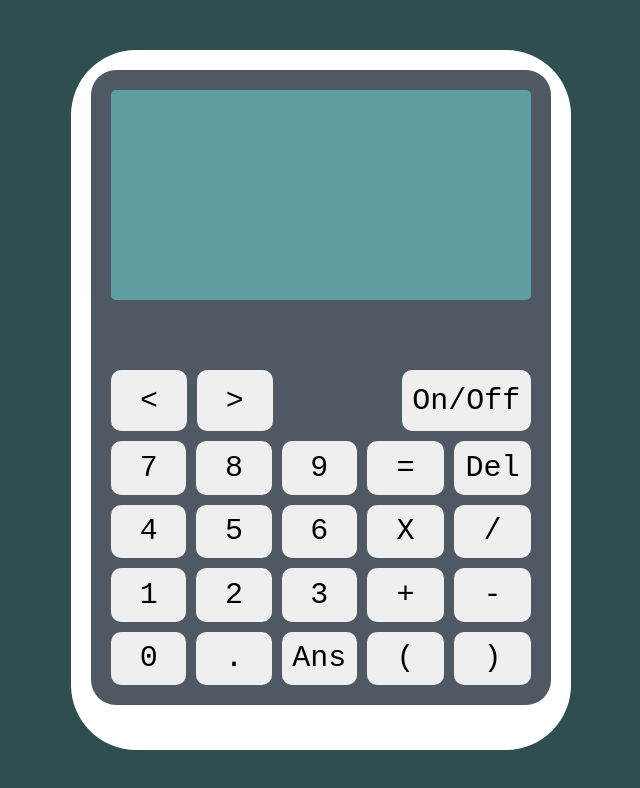
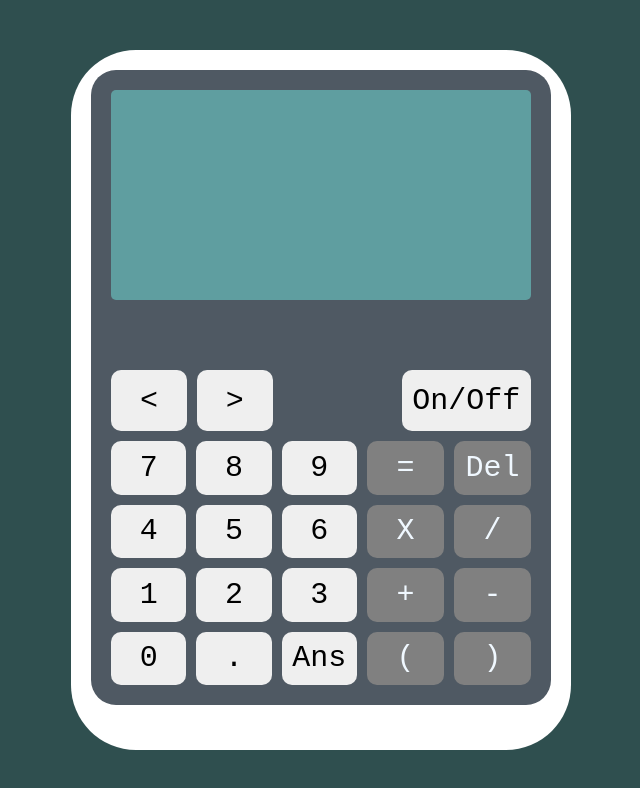
Before and after one commit to ziko1905/basic-calculator-js, a plain HTML site: page index.html in a window 1280 px wide. Shown: the whole page, without its empty margins (319-959 px from the left). Drawn offline with Linux system fonts and the light colour scheme.

Commit message:
add style to operational buttons

```diff
--- a/style.css
+++ b/style.css
@@ -50,6 +50,10 @@ body {
     flex-direction: row;
     flex: 4;
 }
+.operation-buttons button {
+    background-color: grey;
+    color: aliceblue;
+}
 
 #left-right-buttons {
     display: flex;
```
